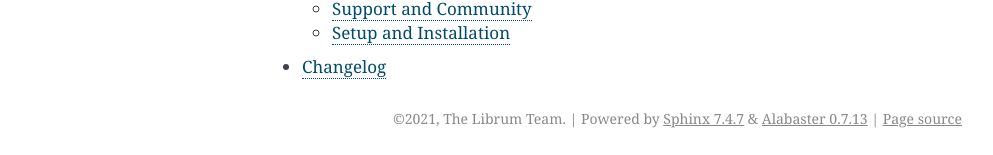
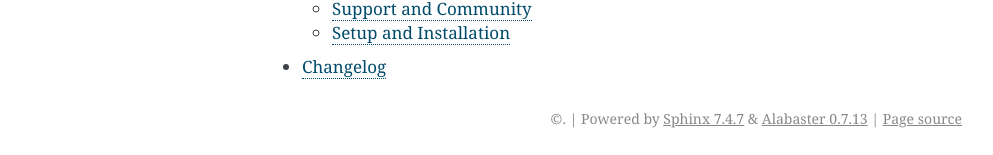
Before and after one commit to apoapse1/somnium-fur-enderal, a Sphinx documentation site: the page built from source/index.rst, in a window 1280 px wide. Shown: the part 1289-1444 px from the top of the page, without its empty margins (148-1141 px from the left). Built offline with Sphinx 7.4.7, drawn with Linux system fonts in a browser that asks for light colours.

Commit message:
Update conf.py

```diff
--- a/source/conf.py
+++ b/source/conf.py
@@ -17,12 +17,12 @@
 
 # -- Project information -----------------------------------------------------
 
-project = 'Somnium for Skyrim SE/VR'
-copyright = '2021, The Librum Team'
-author = 'The Librum Team'
+project = 'Somnium'
+#copyright = '2021, The Librum Team'
+author = 'Scenic Route Games'
 
 # The full version, including alpha/beta/rc tags
-release = '0.0.1'
+release = '1.0'
 
 
 # -- General configuration ---------------------------------------------------
```
